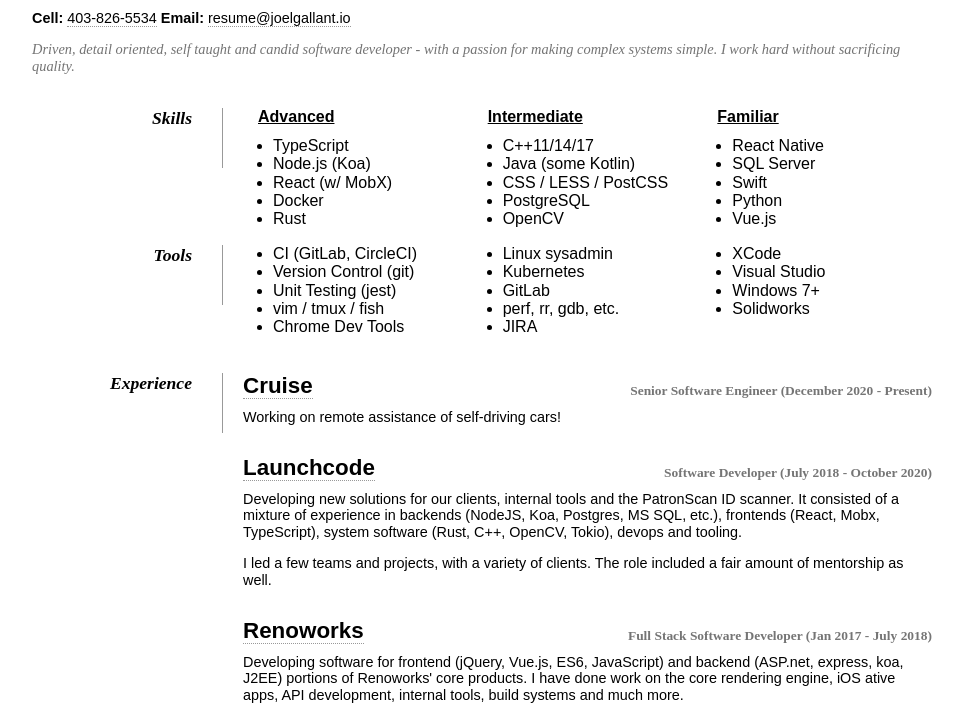
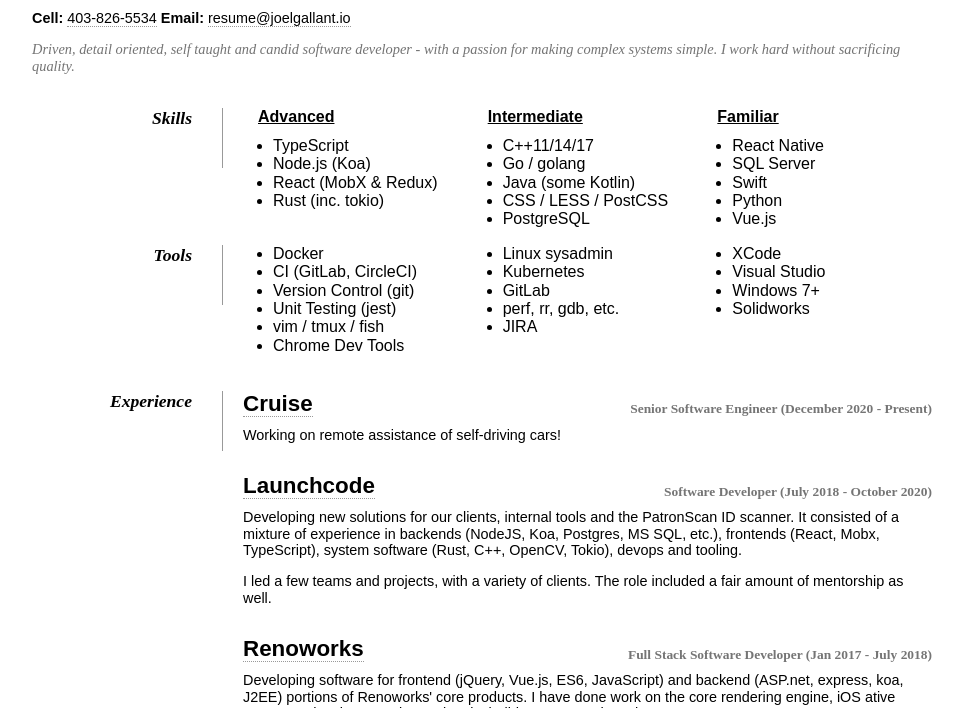
Before and after one commit to joelgallant/site, a Gatsby site: page /resume in a window 1280 px wide. Shown: the part 92-800 px from the top of the page, without its empty margins (158-1121 px from the left). Built offline with nearby package versions, Linux system fonts and the light colour scheme; Gatsby itself is replaced by a stand-in of ours.

Commit message:
Resume updates

```diff
--- a/src/components/ResumeSkills.mdx
+++ b/src/components/ResumeSkills.mdx
@@ -3,19 +3,18 @@
 #### Advanced
 - TypeScript
 - Node.js (Koa)
-- React (w/ MobX)
-- Docker
-- Rust
+- React (MobX & Redux)
+- Rust (inc. tokio)
 
 </div>
 <div class="list">
 
 #### Intermediate
 - C++11/14/17
+- Go / golang
 - Java (some Kotlin)
 - CSS / LESS / PostCSS
 - PostgreSQL
-- OpenCV
 
 </div>
 <div class="list">
--- a/src/components/ResumeTools.mdx
+++ b/src/components/ResumeTools.mdx
@@ -1,5 +1,6 @@
 <div class="list">
 
+- Docker
 - CI (GitLab, CircleCI)
 - Version Control (git)
 - Unit Testing (jest)
```
